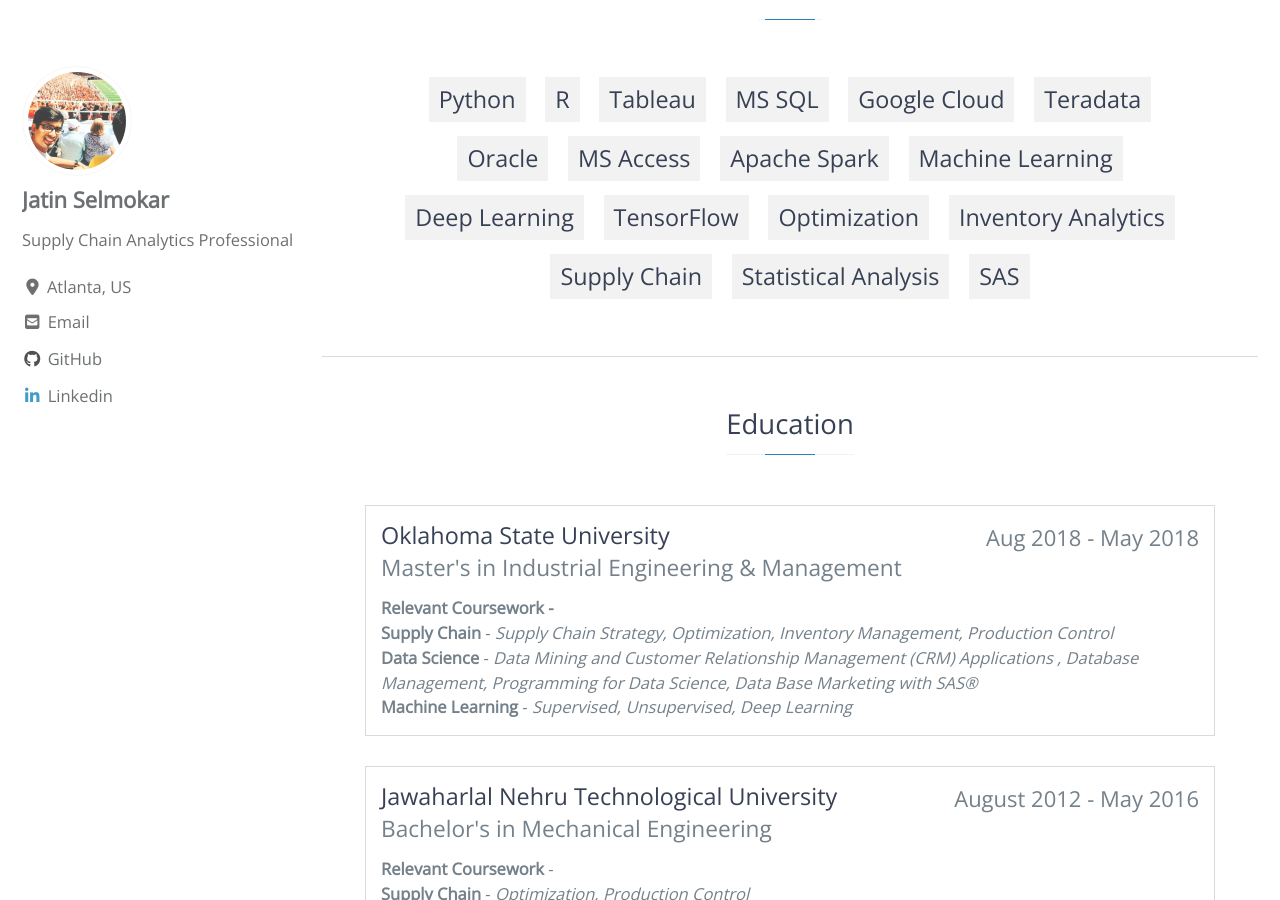
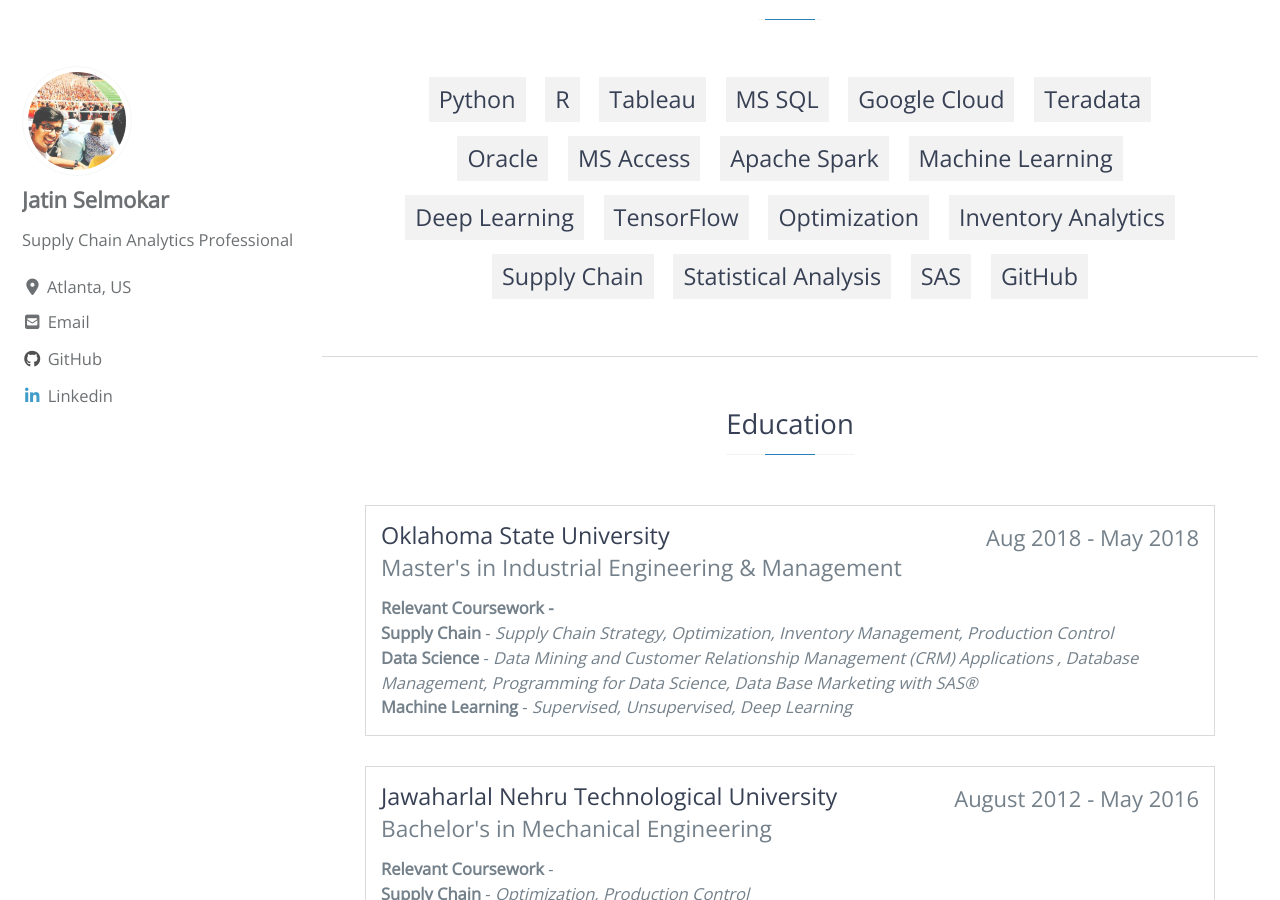
Before and after one commit to jatinselmokar/jatinselmokar.github.io, a Jekyll site: the page built from index.html, in a window 1280 px wide and 900 px high, scrolled down 1287 px. Built offline with Jekyll 4.4.1, drawn with Linux system fonts in a browser that asks for light colours; cached includes are drawn as plain includes; nearby versions of some CDN libraries; the list of posts is cut into pages by our own code.

Commit message:
Update resume.html

```diff
--- a/_includes/resume.html
+++ b/_includes/resume.html
@@ -44,6 +44,7 @@
             <li>Supply Chain</li>
             <li>Statistical Analysis</li>
             <li>SAS</li>
+            <li>GitHub</li>
 
 
         </ul>
```
